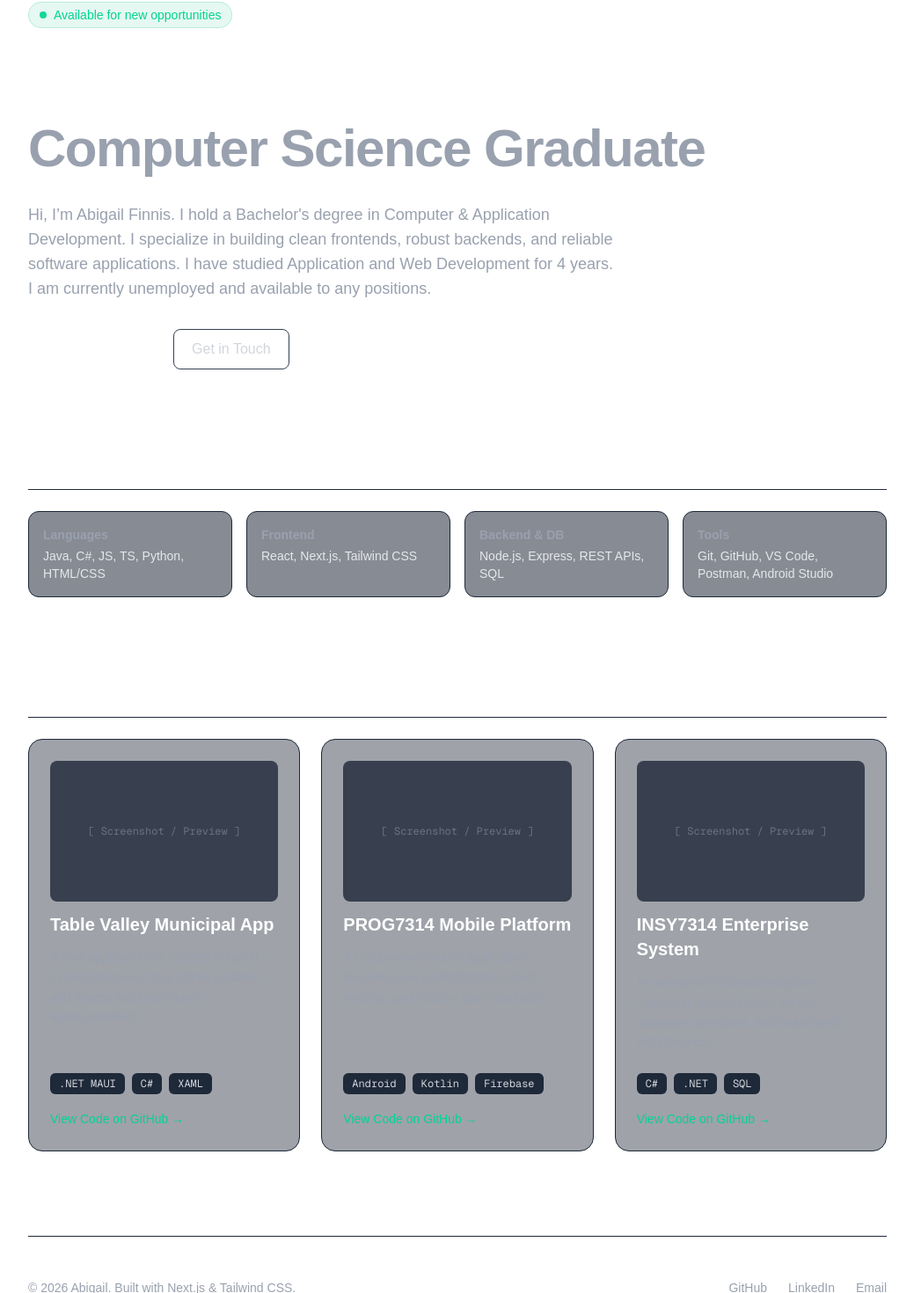
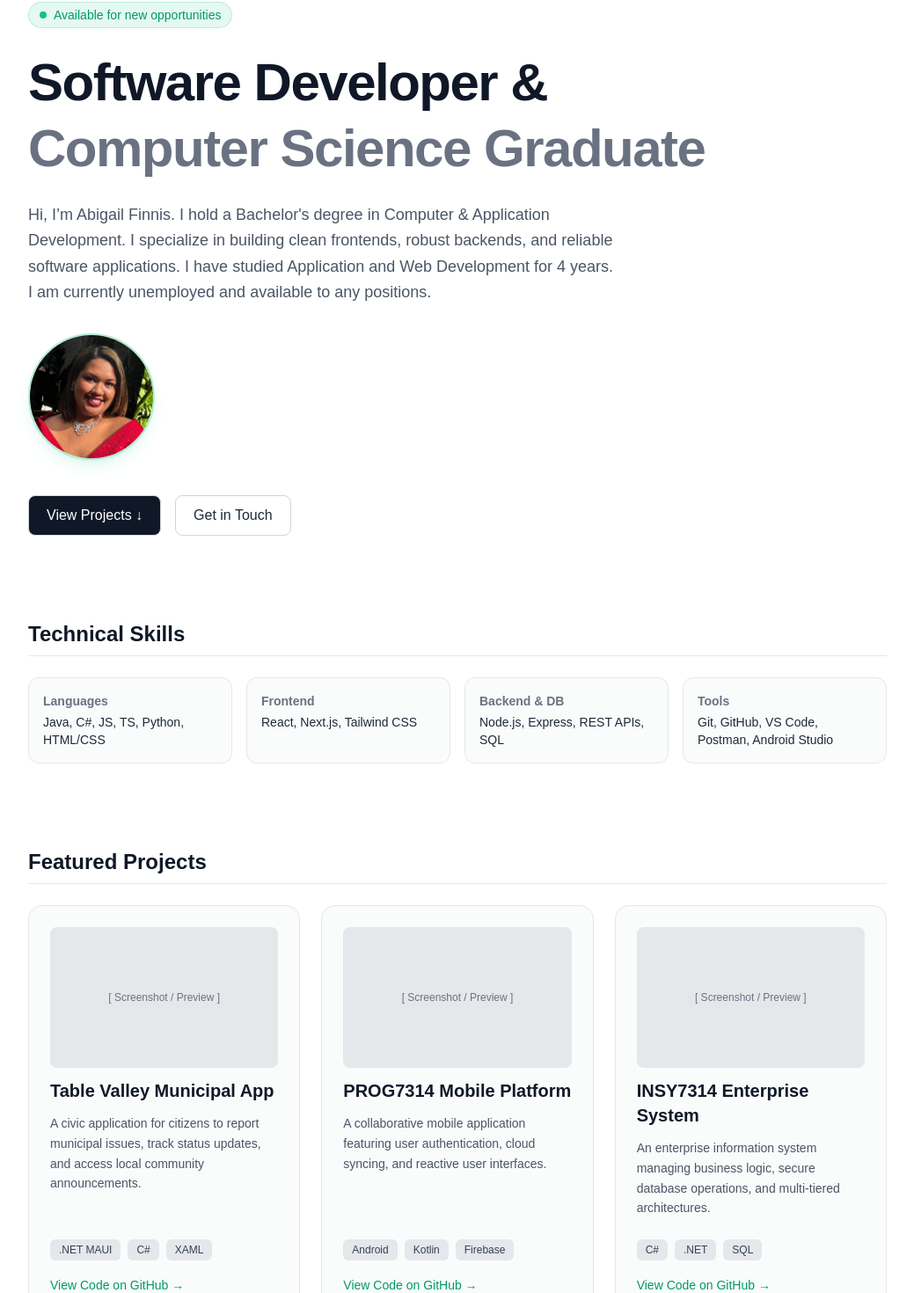
Before and after one commit to ST10045251/abby-portfolio, a Next.js app: page / in a window 1280 px wide. Shown: the part 94-1564 px from the top of the page at 88% size, without its empty margins (120-1159 px from the left). Built offline with nearby package versions, Linux system fonts and the light colour scheme.

Commit message:
Add profile image to hero section

```diff
--- a/package.json
+++ b/package.json
@@ -11,6 +11,7 @@
   "dependencies": {
     "framer-motion": "^12.43.0",
     "next": "16.3.0",
+    "next-themes": "^0.4.6",
     "react": "19.2.8",
     "react-dom": "19.2.8"
   },
--- a/src/app/layout.tsx
+++ b/src/app/layout.tsx
@@ -1,29 +1,22 @@
-import type { Metadata } from "next";
-import { Geist, Geist_Mono } from "next/font/google";
-import "./globals.css";
-
-const geistSans = Geist({
-  variable: "--font-geist-sans",
-  subsets: ["latin"],
-});
-
-const geistMono = Geist_Mono({
-  variable: "--font-geist-mono",
-  subsets: ["latin"],
-});
+import type { Metadata } from 'next';
+import './globals.css';
+import { Providers } from './providers';
 
 export const metadata: Metadata = {
-  title: "Create Next App",
-  description: "Generated by create next app",
+  title: 'Abby | Portfolio',
+  description: 'Software Developer & Computer Science Graduate Portfolio',
 };
 
-export default function RootLayout({ children }: LayoutProps<"/">) {
+export default function RootLayout({
+  children,
+}: {
+  children: React.ReactNode;
+}) {
   return (
-    <html
-      lang="en"
-      className={`${geistSans.variable} ${geistMono.variable} h-full antialiased`}
-    >
-      <body className="min-h-full flex flex-col">{children}</body>
+    <html lang="en" suppressHydrationWarning>
+      <body className="bg-white text-gray-900 dark:bg-[#0d0e12] dark:text-gray-100 transition-colors duration-300">
+        <Providers>{children}</Providers>
+      </body>
     </html>
   );
 }
--- a/src/app/page.tsx
+++ b/src/app/page.tsx
@@ -1,6 +1,7 @@
 'use client';
 
 import React from 'react';
+import Image from 'next/image';
 import { motion, Variants } from 'framer-motion';
 
 export default function Home() {
@@ -29,27 +30,40 @@ export default function Home() {
         animate="visible"
         variants={staggerContainer}
       >
-        <motion.div variants={fadeInUp} className="inline-flex items-center gap-2 px-3 py-1 rounded-full bg-emerald-500/10 border border-emerald-500/20 text-emerald-400 text-sm font-medium">
-          <span className="w-2 h-2 rounded-full bg-emerald-400 animate-pulse"></span>
+        <motion.div variants={fadeInUp} className="inline-flex items-center gap-2 px-3 py-1 rounded-full bg-emerald-500/10 border border-emerald-500/20 text-emerald-600 dark:text-emerald-400 text-sm font-medium">
+          <span className="w-2 h-2 rounded-full bg-emerald-500 dark:bg-emerald-400 animate-pulse"></span>
           Available for new opportunities
         </motion.div>
 
-        <motion.h1 variants={fadeInUp} className="text-4xl sm:text-6xl font-bold tracking-tight text-white leading-tight">
+        <motion.h1 variants={fadeInUp} className="text-4xl sm:text-6xl font-bold tracking-tight text-gray-900 dark:text-white leading-tight">
           Software Developer & <br />
-          <span className="text-gray-400">Computer Science Graduate</span>
+          <span className="text-gray-500 dark:text-gray-400">Computer Science Graduate</span>
         </motion.h1>
 
-        <motion.p variants={fadeInUp} className="text-lg text-gray-400 max-w-2xl">
+        <motion.p variants={fadeInUp} className="text-lg text-gray-600 dark:text-gray-400 max-w-2xl leading-relaxed">
           Hi, I’m Abigail Finnis. I hold a Bachelor's degree in Computer & Application Development.
           I specialize in building clean frontends, robust backends, and reliable software applications. I have studied Application and Web Development
           for 4 years. I am currently unemployed and available to any positions.
         </motion.p>
 
+        {/* PROFILE IMAGE */}
+        <motion.div variants={fadeInUp} className="py-2">
+          <div className="relative w-28 h-28 sm:w-36 sm:h-36 rounded-full overflow-hidden border-2 border-emerald-500/30 shadow-lg shadow-emerald-500/10">
+            <Image
+              src="/profile.jpg"
+              alt="Abigail Finnis"
+              fill
+              className="object-cover"
+              priority
+            />
+          </div>
+        </motion.div>
+
         <motion.div variants={fadeInUp} className="flex gap-4 pt-2">
-          <a href="#projects" className="px-5 py-2.5 rounded-lg text-white font-medium hover:bg-gray-200 transition-all hover:scale-105 active:scale-95">
+          <a href="#projects" className="px-5 py-2.5 rounded-lg border border-gray-300 dark:border-gray-700 bg-gray-900 text-white dark:bg-white dark:text-black font-medium hover:bg-gray-800 dark:hover:bg-gray-200 transition-all hover:scale-105 active:scale-95">
             View Projects ↓
           </a>
-          <a href="#contact" className="px-5 py-2.5 rounded-lg border border-gray-700 text-gray-300 font-medium hover:bg-gray-800 transition-all hover:scale-105 active:scale-95">
+          <a href="#contact" className="px-5 py-2.5 rounded-lg border border-gray-300 dark:border-gray-700 text-gray-800 dark:text-gray-300 font-medium hover:bg-gray-100 dark:hover:bg-gray-800 transition-all hover:scale-105 active:scale-95">
             Get in Touch
           </a>
         </motion.div>
@@ -63,7 +77,7 @@ export default function Home() {
         viewport={{ once: true, margin: '-50px' }}
         variants={staggerContainer}
       >
-        <h2 className="text-2xl font-bold text-white border-b border-gray-800 pb-2">Technical Skills</h2>
+        <h2 className="text-2xl font-bold text-gray-900 dark:text-white border-b border-gray-200 dark:border-gray-800 pb-2">Technical Skills</h2>
         <div className="grid grid-cols-2 md:grid-cols-4 gap-4">
           {[
             { category: 'Languages', items: 'Java, C#, JS, TS, Python, HTML/CSS' },
@@ -75,10 +89,10 @@ export default function Home() {
               key={index}
               variants={fadeInUp}
               whileHover={{ y: -4, transition: { duration: 0.2 } }}
-              className="p-4 rounded-xl border border-gray-800 bg-gray-900/50 hover:border-gray-700 transition-colors"
+              className="p-4 rounded-xl border border-gray-200 dark:border-gray-800 bg-gray-50/80 dark:bg-gray-900/50 hover:border-gray-300 dark:hover:border-gray-700 transition-colors"
             >
-              <h3 className="text-sm font-semibold text-gray-400 mb-1">{skill.category}</h3>
-              <p className="text-sm text-gray-200 font-medium">{skill.items}</p>
+              <h3 className="text-sm font-semibold text-gray-500 dark:text-gray-400 mb-1">{skill.category}</h3>
+              <p className="text-sm text-gray-800 dark:text-gray-200 font-medium">{skill.items}</p>
             </motion.div>
           ))}
         </div>
@@ -93,7 +107,7 @@ export default function Home() {
         viewport={{ once: true, margin: '-50px' }}
         variants={staggerContainer}
       >
-        <h2 className="text-2xl font-bold text-white border-b border-gray-800 pb-2">Featured Projects</h2>
+        <h2 className="text-2xl font-bold text-gray-900 dark:text-white border-b border-gray-200 dark:border-gray-800 pb-2">Featured Projects</h2>
         <div className="grid grid-cols-1 md:grid-cols-3 gap-6">
           {[
             {
@@ -119,20 +133,20 @@ export default function Home() {
               key={idx}
               variants={fadeInUp}
               whileHover={{ y: -6, transition: { duration: 0.2 } }}
-              className="p-6 rounded-2xl border border-gray-800 bg-gray-900/40 hover:border-gray-700 transition-colors flex flex-col justify-between space-y-4"
+              className="p-6 rounded-2xl border border-gray-200 dark:border-gray-800 bg-gray-50/80 dark:bg-gray-900/40 hover:border-gray-300 dark:hover:border-gray-700 transition-colors flex flex-col justify-between space-y-4"
             >
               <div className="space-y-3">
-                <div className="h-40 rounded-lg bg-gray-800/80 flex items-center justify-center text-gray-500 font-mono text-xs text-center p-4">
+                <div className="h-40 rounded-lg bg-gray-200 dark:bg-gray-800/80 flex items-center justify-center text-gray-500 dark:text-gray-400 font-mono text-xs text-center p-4">
                   [ Screenshot / Preview ]
                 </div>
-                <h3 className="text-xl font-bold text-white">{proj.title}</h3>
-                <p className="text-gray-400 text-sm leading-relaxed">{proj.desc}</p>
+                <h3 className="text-xl font-bold text-gray-900 dark:text-white">{proj.title}</h3>
+                <p className="text-gray-600 dark:text-gray-400 text-sm leading-relaxed">{proj.desc}</p>
               </div>
 
               <div className="space-y-4 pt-2">
                 <div className="flex flex-wrap gap-2">
                   {proj.tags.map((tag, tIdx) => (
-                    <span key={tIdx} className="px-2.5 py-1 rounded-md bg-gray-800 text-xs text-gray-300 font-mono">
+                    <span key={tIdx} className="px-2.5 py-1 rounded-md bg-gray-200 dark:bg-gray-800 text-xs text-gray-700 dark:text-gray-300 font-mono">
                       {tag}
                     </span>
                   ))}
@@ -141,7 +155,7 @@ export default function Home() {
                   href={proj.github}
                   target="_blank"
                   rel="noreferrer"
-                  className="inline-flex items-center text-sm font-medium text-emerald-400 hover:text-emerald-300 transition-colors"
+                  className="inline-flex items-center text-sm font-medium text-emerald-600 dark:text-emerald-400 hover:text-emerald-500 dark:hover:text-emerald-300 transition-colors"
                 >
                   View Code on GitHub →
                 </a>
@@ -152,12 +166,12 @@ export default function Home() {
       </motion.section>
 
       {/* 4. FOOTER / CONTACT */}
-      <footer id="contact" className="pt-12 border-t border-gray-800 flex flex-col md:flex-row justify-between items-center gap-4 text-gray-400 text-sm">
+      <footer id="contact" className="pt-12 border-t border-gray-200 dark:border-gray-800 flex flex-col md:flex-row justify-between items-center gap-4 text-gray-600 dark:text-gray-400 text-sm">
         <p>© {new Date().getFullYear()} Abigail. Built with Next.js & Tailwind CSS.</p>
         <div className="flex gap-6">
-          <a href="https://github.com/ST10045251" target="_blank" rel="noreferrer" className="hover:text-white transition-colors">GitHub</a>
-          <a href="https://www.linkedin.com/in/abigail-finnis/" target="_blank" rel="noreferrer" className="hover:text-white transition-colors">LinkedIn</a>
-          <a href="mailto:https://abby.alicia.f@icloud.com" className="hover:text-white transition-colors">Email</a>
+          <a href="https://github.com/ST10045251" target="_blank" rel="noreferrer" className="hover:text-gray-900 dark:hover:text-white transition-colors">GitHub</a>
+          <a href="https://www.linkedin.com/in/abigail-finnis/" target="_blank" rel="noreferrer" className="hover:text-gray-900 dark:hover:text-white transition-colors">LinkedIn</a>
+          <a href="mailto:abby.alicia.f@icloud.com" className="hover:text-gray-900 dark:hover:text-white transition-colors">Email</a>
         </div>
       </footer>
     </main>
--- /dev/null
+++ b/src/app/providers.tsx
@@ -0,0 +1,12 @@
+'use client';
+
+import { ThemeProvider as NextThemesProvider } from 'next-themes';
+import React from 'react';
+
+export function Providers({ children }: { children: React.ReactNode }) {
+  return (
+    <NextThemesProvider attribute="class" defaultTheme="system" enableSystem>
+      {children}
+    </NextThemesProvider>
+  );
+}
```
Also changed, not shown: public/profile.jpg (added), 1 other file (tests, documents, lock files or other folders).
